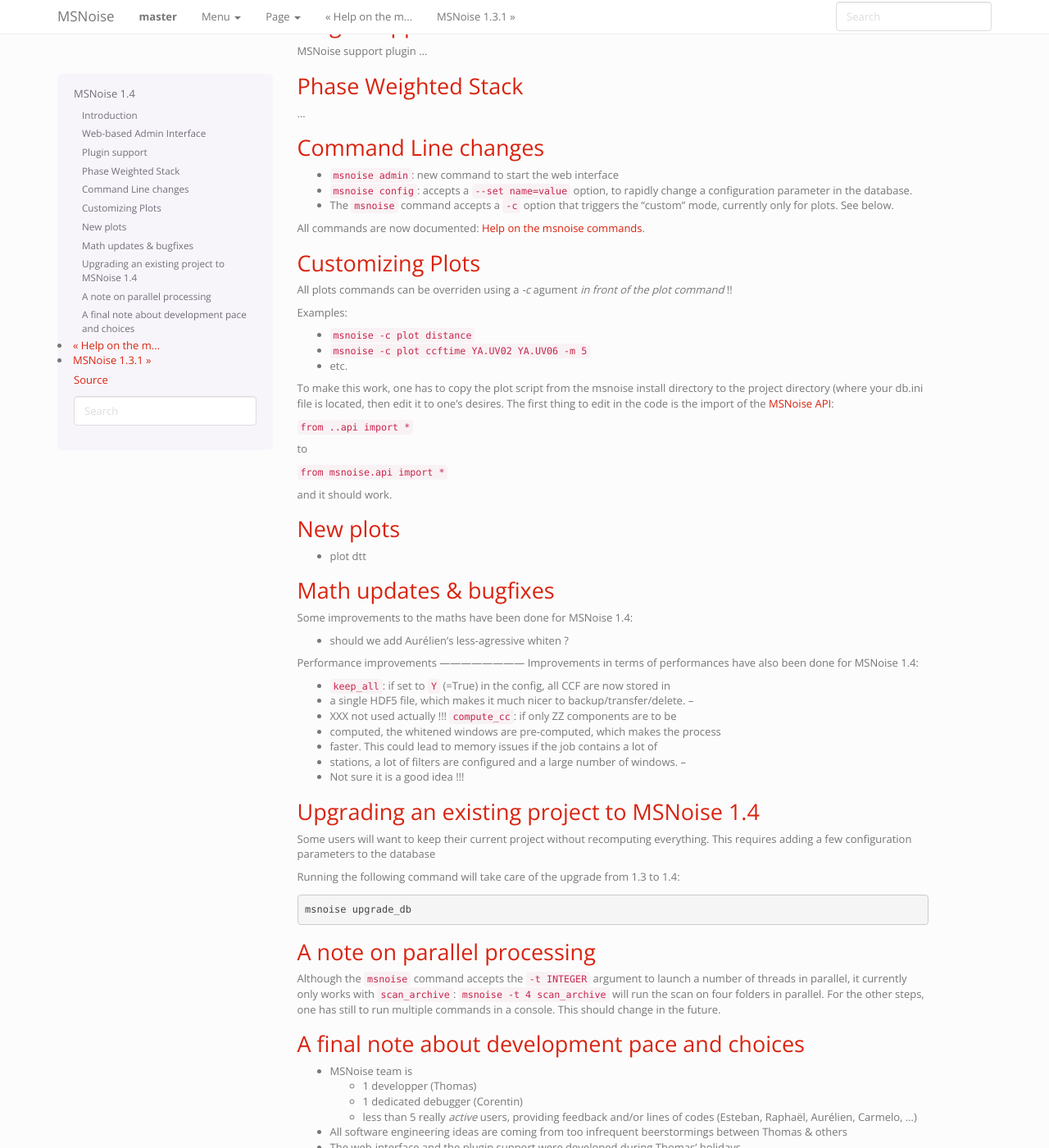
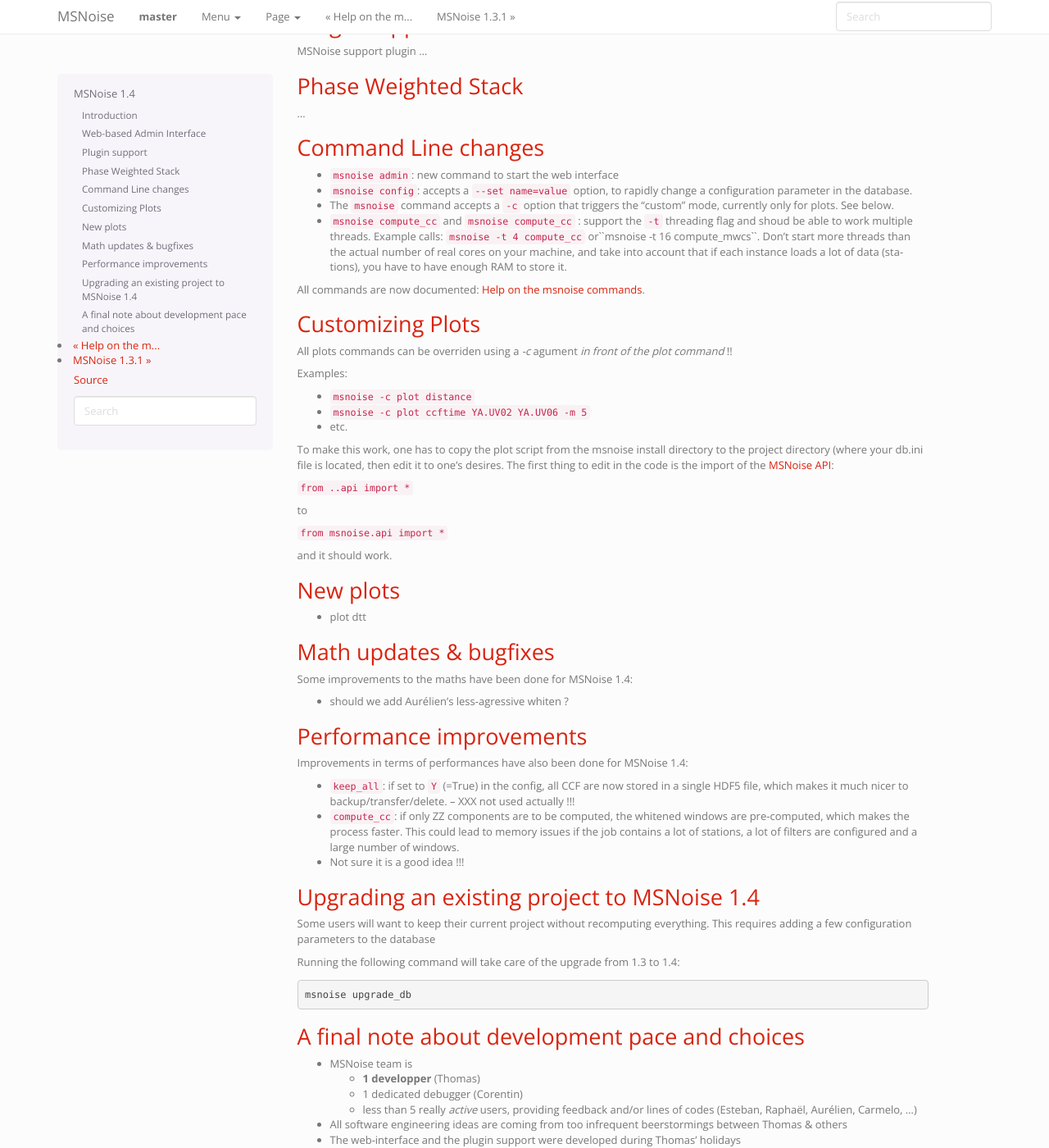
Before and after one commit to ROBelgium/MSNoise, a Sphinx documentation site: the page built from doc/releasenotes/msnoise-1.4.rst, in a window 1280 px wide and 1400 px high, scrolled down 1190 px. Shown: the whole window at 82% size. Built offline with Sphinx 7.4.7, drawn with Linux system fonts in a browser that asks for light colours; formulas are drawn with MathJax 3; some of the changed text lies outside the part shown.

```diff
--- a/doc/releasenotes/msnoise-1.4.rst
+++ b/doc/releasenotes/msnoise-1.4.rst
@@ -104,6 +104,12 @@
   change a configuration parameter in the database.
 * The ``msnoise`` command accepts a ``-c`` option that triggers the "custom"
   mode, currently only for plots. See below.
+* ``msnoise compute_cc`` and ``msnoise compute_cc`` : support the ``-t``
+  threading flag and shoud be able to work multiple threads. Example calls:
+  ``msnoise -t 4 compute_cc`` or``msnoise -t 16 compute_mwcs``. Don't start
+  more threads than the actual number of real cores on your machine, and take
+  into account that if each instance loads a lot of data (stations), you have
+  to have enough RAM to store it.
 
 All commands are now documented: :doc:`../clickhelp/msnoise`.
 
@@ -150,15 +156,18 @@
 * should we add Aurélien's less-agressive whiten ?
 
 
-Performance improvements ------------------------ Improvements in terms of
-performances have also been done for MSNoise 1.4:
+Performance improvements
+------------------------
+
+Improvements in terms of performances have also been done for MSNoise 1.4:
 
 * ``keep_all``: if set to ``Y`` (=True) in the config, all CCF are now stored in
-* a single HDF5 file, which makes it much nicer to backup/transfer/delete. --
-* XXX not used actually !!! ``compute_cc``: if only ZZ components are to be
-* computed, the whitened windows are pre-computed, which makes the process
-* faster. This could lead to memory issues if the job contains a lot of
-* stations, a lot of filters are configured and a large number of windows. --
+  a single HDF5 file, which makes it much nicer to backup/transfer/delete. --
+  XXX not used actually !!!
+* ``compute_cc``: if only ZZ components are to be computed, the whitened
+  windows are pre-computed, which makes the process faster.
+  This could lead to memory issues if the job contains a lot of stations, a lot
+  of filters are configured and a large number of windows.
 * Not sure it is a good idea !!!
 
 
@@ -178,21 +187,13 @@
     msnoise upgrade_db
 
 
-A note on parallel processing
------------------------------
-Although the ``msnoise`` command accepts the
-``-t INTEGER`` argument to launch a number of threads in parallel, it currently
-only works with ``scan_archive``: ``msnoise -t 4 scan_archive`` will run the
-scan on four folders in parallel. For the other steps, one has still to run
-multiple commands in a console. This should change in the future.
-
 
 A final note about development pace and choices
 -----------------------------------------------
 
 * MSNoise team is
 
-  * 1 developper (Thomas)
+  * **1 developper** (Thomas)
   * 1 dedicated debugger (Corentin)
   * less than 5 really *active* users, providing feedback and/or lines of codes
     (Esteban, Raphaël, Aurélien, Carmelo, ...)
```
Also changed, not shown: other parts of doc/releasenotes/msnoise-1.4.rst (+1 -1 lines), 1 other file.
